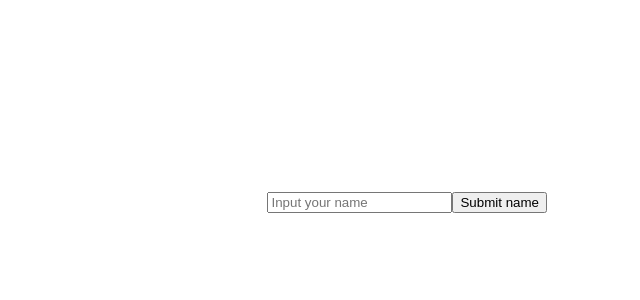
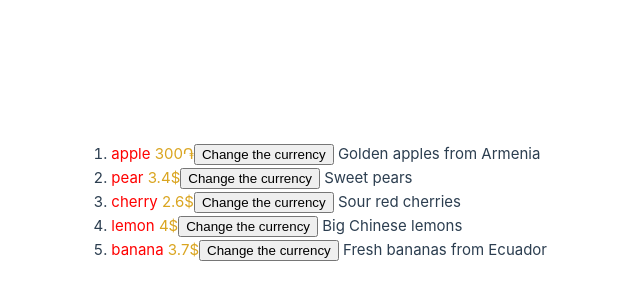
Before and after one commit to MASISKAR/vue-project, a Vue app: page / in a window 1280 px wide. Shown: the part 198-498 px from the top of the page, without its empty margins (93-733 px from the left). Built offline with nearby package versions, Linux system fonts and the light colour scheme.

Commit message:
added currency exchanger

```diff
--- a/src/App.vue
+++ b/src/App.vue
@@ -1,20 +1,16 @@
 <script>
-// import Product from './components/Product.vue';
-import Input from './components/Input.vue';
-import Hello from './components/Hello.vue'
+import Product from './components/Product.vue';
 
 export default {
   components: {
-    // Product,
-    Input,
-    Hello,
+    Product,
   },
   data() {
     return {
       fruits: [
         {
           name: 'apple',
-          price: '3$',
+          price: '300֏',
           description: 'Golden apples from Armenia'
         },
         {
@@ -38,38 +34,37 @@
           description: 'Fresh bananas from Ecuador'
         },
       ],
-
-      name: '',
+      rate: 400,
     }
   },
 methods: {
-  onSubmit(name){
-    this.name = name;
-  },
+onCurrencyChange(index){
+  const fruit = this.fruits[index];
+  let currentCurrency = fruit.price[fruit.price.length-1];
+
+  if(currentCurrency === '$'){
+    fruit.price = parseFloat(fruit.price) * this.rate + '֏';
+  } else {
+    fruit.price = parseFloat(fruit.price) / this.rate + '$';
+  }
+}
 }
 }
 </script>
 
 <template>
   <main>
-<Input @submit-name="onSubmit"/>
 
-<Hello :name="name"/>
-
-
-
-
-
-<!--  -->
-<!-- <ol> -->
-  <!-- <li v-for="fruit in fruits" :key="fruit.name"> -->
-    <!-- <Product :fruit="fruit" customClass="dicsount"/> -->
-  <!-- </li> -->
-<!-- </ol> -->
-<!--  -->
-<!-- <Product  -->
-<!-- :fruit="{name: 'apple', price:'2$', description: 'red apples'}"  -->
-<!-- customClass="darkred"/> -->
+<ol>
+  <li v-for="(fruit, index) in fruits" :key="fruit.name">
+    <Product
+    :fruit="fruit"
+    customClass="dicsount"
+    :index="index"
+    @currencyChange="onCurrencyChange(index)"
+    />
+  </li>
+</ol>
   </main>
 </template>
 
--- a/src/components/Hello.vue
+++ /dev/null
@@ -1,15 +0,0 @@
-<script>
-export default {
-props: {
-    name: String,
-}
-}
-
-
-</script>
-
-<template>
-
-    <h1 v-if="name">Hello {{ name }}!</h1>
-
-</template>
--- a/src/components/Input.vue
+++ /dev/null
@@ -1,29 +0,0 @@
-<script>
-export default {
-data(){
-    return {
-        name: '',
-    }
-},
-methods: {
-    onInputChange(event){
-       this.name = event.target.value;
-    },
-    onSubmit(){
-        console.log(this.name);
-        this.$emit('submitName', this.name);
-    }
-}
-}
-
-
-</script>
-
-<template>
-
-    <div>
-        <input @input="onInputChange" type="text" placeholder="Input your name">
-        <button @click="onSubmit">Submit name</button>
-    </div>
-
-</template>
--- a/src/components/Product.vue
+++ b/src/components/Product.vue
@@ -15,15 +15,20 @@
         required: true
     },
     customClass: String,
+},
+methods: {
+    onButtonClick(){
+        this.$emit('currencyChange');
+    }
 }
-
 }
 
 </script>
 
 <template>
 <div>
-    <Name class="red" :value="fruit.name"/> <Price :value="fruit.price" :customClass="customClass"/> <Description :value="fruit.description"/>
+    <Name class="red" :value="fruit.name"/> <Price :value="fruit.price" :customClass="customClass"/><button @click="onButtonClick">Change the currency</button> <Description :value="fruit.description"/>
+
 </div>
 </template>
 
```
